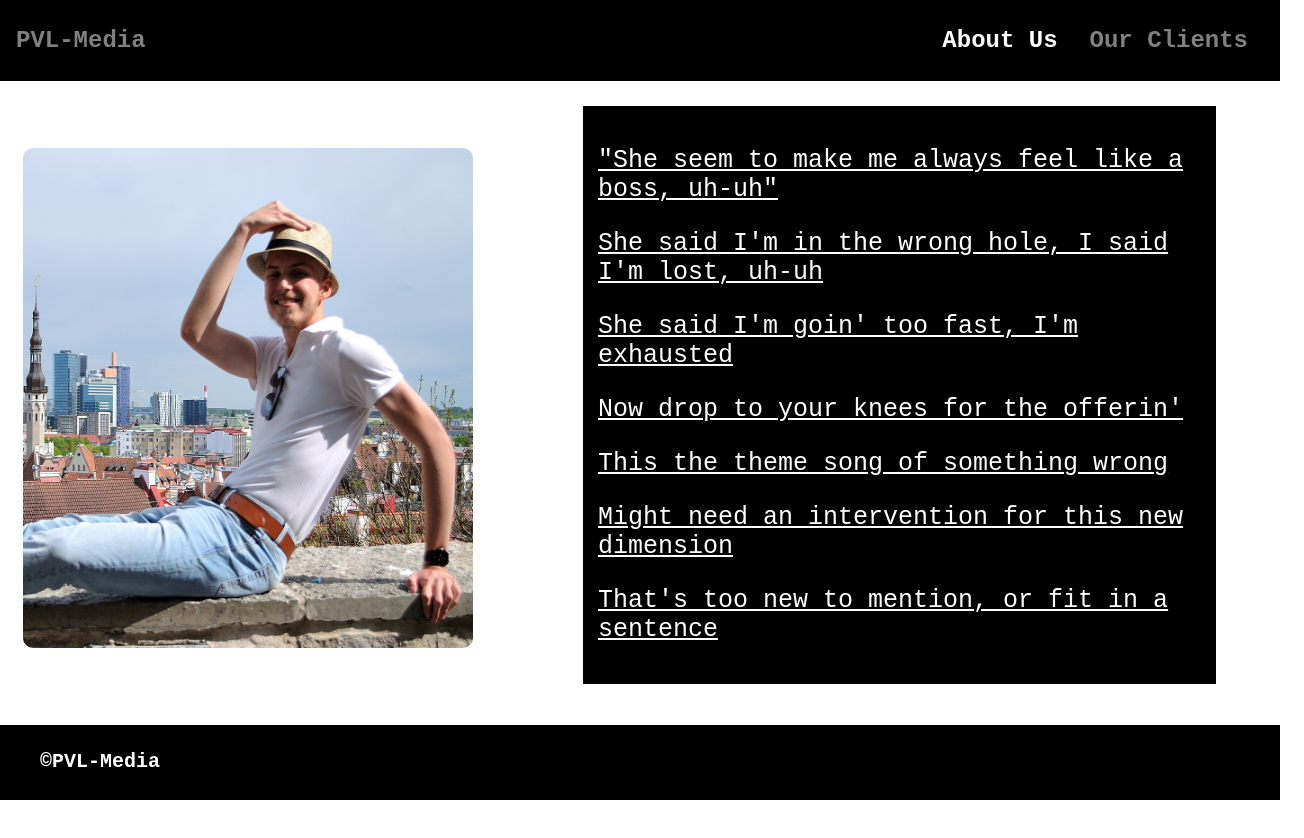
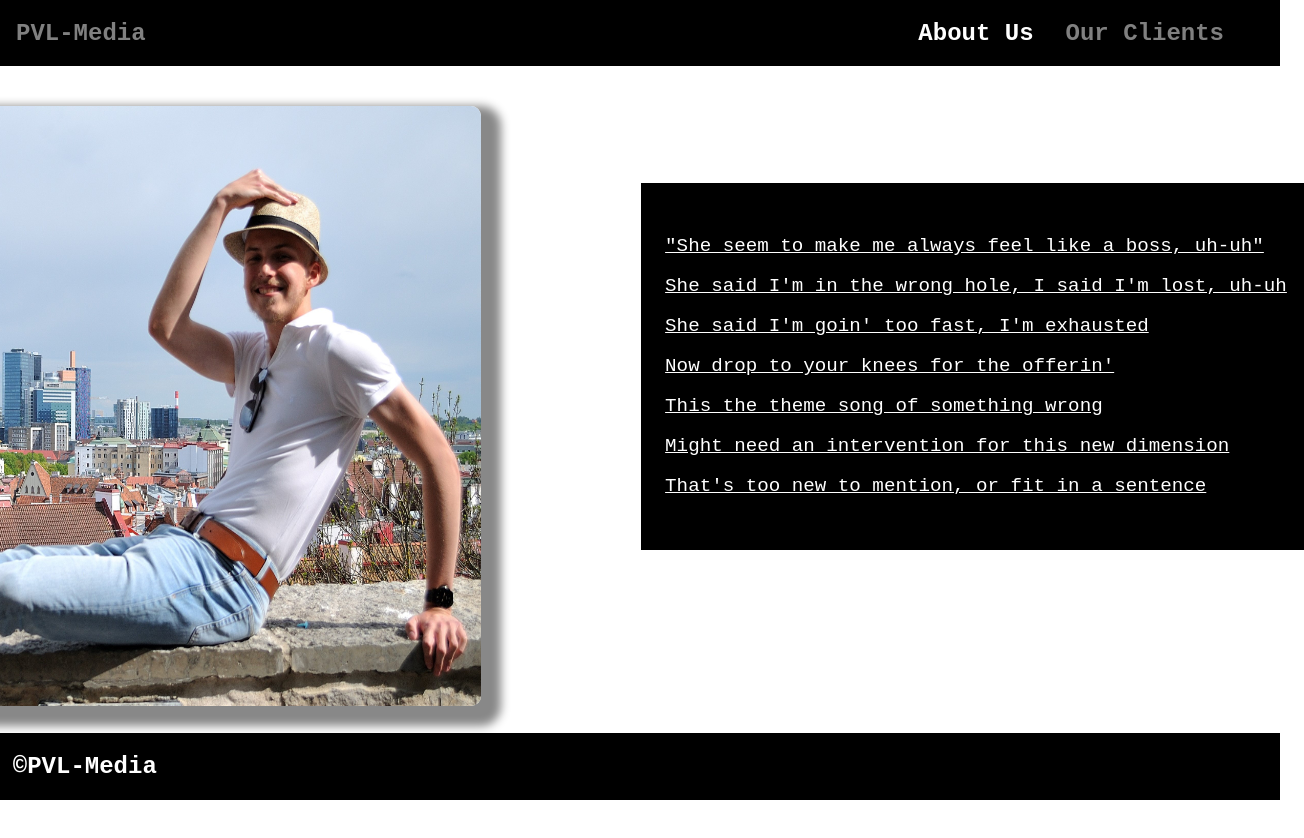
Before and after one commit to Tuvi9/PVL-Media, a React (Create React App) app: page /about in a window 1280 px wide. Shown: the top 838 px of the page, 1304 px wide, since content can reach past the window. After the commit the page ends 800 px from the top, so only its background shows below. Built offline with nearby package versions, Linux system fonts and the light colour scheme.

Commit message:
'Attempting to make About Us scale to window size'

```diff
--- a/src/components/Navbar/NavbarElements.js
+++ b/src/components/Navbar/NavbarElements.js
@@ -6,7 +6,8 @@ import styled from "styled-components";
 
 export const Nav = styled.nav`
   background: black;
-  height: 75px;
+  /* Changed my height from px to vh (viewport height */
+  height: 7.5vh;
   display: flex;
   justify-content: space-between;
   font-weight: bold;
@@ -47,7 +48,7 @@ export const NavMenu = styled.div`
     display: flex;
     justify-content: center;
     align-items: center;
-    margin-right: -24px;
+    /* margin-right: -24px; */
     @media screen and (max-width: 768px) {
     display: none;
   }
--- a/src/components/UI/about.css
+++ b/src/components/UI/about.css
@@ -1,51 +1,53 @@
 /* Main container that every other container falls under (whole page) */
 .container {
-  display: grid;
+  width: 100vw;
+  height: 100vh;
   display: flex;
-  column-gap: 5px;
+  position: fixed;
+  grid-template-columns: 1fr 1fr;
+  column-gap: 10rem;
+  justify-content: center;
   align-items: center;
  }
 
-
- .border {
-   margin-left: 10%;
-   margin-right: 5%;
-   margin-bottom: 15%;
-   background-color: black;
-    border: 15px solid black;
+ /* Kanye West song lyrics in About US*/
+ .border_and_text {
+    background-color: black;
+    border: 1.5rem solid black;
+    white-space: nowrap;
+    color: white;
+    font-size: 1.2rem;
+    text-decoration: underline;
+    font-family: 'Courier New', Courier, monospace;
+    line-height: 2.5rem;
+    margin-bottom: 25vh;
   }
 
-  .quote {
-    color: white;
-    font-size: 25px;
-    margin-top: 25px;
-    text-decoration: underline;
-    font-family: 'Courier New', Courier, monospace;
-  }
-
+  /* Footer for all my pages in PVL-Media(This whole website)*/
   .bottom_bar {
 
     bottom: 0;
+    height: 8.4vh;
     width: 100%;
-    height: 75px;
     position: fixed;
     background-color: black;
   }
 
-  #bottom_bar_text {
+  /* Text in the footer */
+    #bottom_bar_text {
     color: white;
-    font-size: 20px;
-    margin-top: 25px;
-    margin-left: 40px;
+    font-size: 1.5rem;
+    margin-left: 1vw;
+    margin-top: 2.5vh;
     font-weight: bold;
     font-family: 'Courier New', Courier, monospace;
   }
 
+  /* Image of me in About Us */
   #about_images {
-    width: 450px;
-    height: 500px;
-    margin-top: 5%;
-    margin-left: 5%;
-    margin-bottom: 40%;
+    width: 40vw;
+    height: 75vh;
     border-radius: 10px;
+    margin-bottom: 7.5rem;
+    box-shadow: 10px 10px 10px 10px #888888;
   }
--- a/src/pages/about.js
+++ b/src/pages/about.js
@@ -11,26 +11,27 @@ function About() {
     <meta viewport="width=device-width, initial-scale=1.0" name="viewport"></meta>
   </head>
     <body>
-      {/* Picture of me for (About us) page */}
+      {/* Container which sets display viewport*/}
       <div className='container'>
-        <div>
-          <img id="about_images" src={PictureOfMe} alt="me"/>
-        </div>
-        {/* Two classes (border) & (quote)*/}
-        <div className="border quote">
-            <p>"She seem to make me always feel like a boss, uh-uh"</p>
-            <p>She said I'm in the wrong hole, I said I'm lost, uh-uh</p>
-            <p>She said I'm goin' too fast, I'm exhausted</p>
-            <p>Now drop to your knees for the offerin'</p>
-            <p>This the theme song of something wrong</p>
-            <p>Might need an intervention for this new dimension</p>
-            <p>That's too new to mention, or fit in a sentence</p>
+        {/* Picture of me for (About us) page */}
+        <img id="about_images" src={PictureOfMe} alt="me"/>
+        {/* My border and my text are in one class*/}
+        <div className="border_and_text">
+            <p>
+            "She seem to make me always feel like a boss, uh-uh"<br/>
+            She said I'm in the wrong hole, I said I'm lost, uh-uh<br/>
+            She said I'm goin' too fast, I'm exhausted<br/>
+            Now drop to your knees for the offerin'<br/>
+            This the theme song of something wrong<br/>
+            Might need an intervention for this new dimension<br/>
+            That's too new to mention, or fit in a sentence
+            </p>
           </div>
         </div>
         {/* Footer of my page */}
-        <div className="bottom_bar">
-          <p id="bottom_bar_text">&#169;PVL-Media</p>
-        </div>
+        <footer className="bottom_bar">
+          <div id="bottom_bar_text">&#169;PVL-Media</div>
+        </footer>
       </body>
   </>
   );
```
